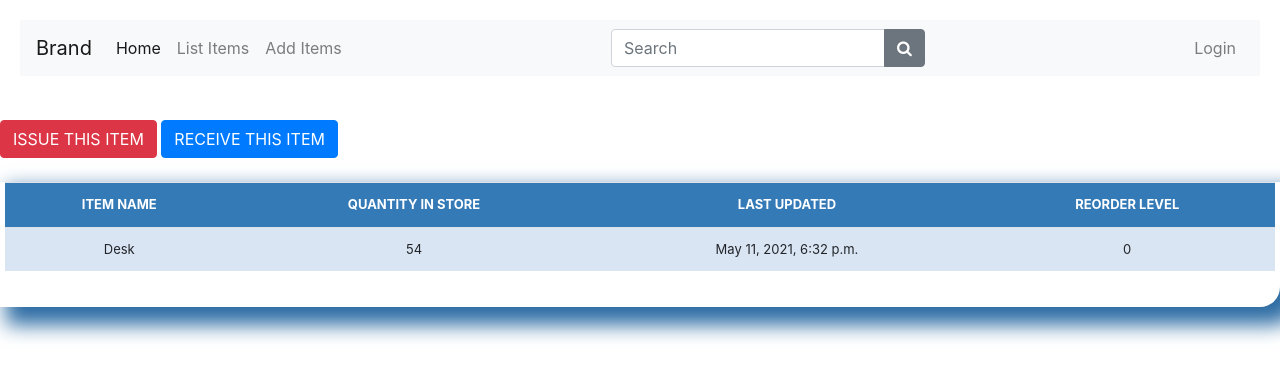
After one commit to Prakhar19999/E-Commerce_Inventory_Project, a Django app: page /stock_detail/3/ in a window 1280 px wide. The commit adds this page. Shown: the top 379 px of the page. Run offline with Django 3.2, Linux system fonts and the light colour scheme; data comes from the database, SQL or seed files in the repository; both versions use the stored data as it was after the commit; some libraries are stand-ins or nearby versions.

Commit message:
Implemented issue and receive notification

```diff
--- a/Inventry_Project/Inventry_Project/urls.py
+++ b/Inventry_Project/Inventry_Project/urls.py
@@ -24,4 +24,7 @@ urlpatterns = [
     path('add_items/', views.add_items, name='add_items'),
     path('update_items/<str:pk>/', views.update_items, name="update_items"),
     path('delete_items/<str:pk>/', views.delete_items, name="delete_items"),
+    path('stock_detail/<str:pk>/', views.stock_detail, name="stock_detail"),
+    path('issue_items/<str:pk>/', views.issue_items, name="issue_items"),
+    path('receive_items/<str:pk>/', views.receive_items, name="receive_items"),
 ]
--- a/Inventry_Project/stockmgmt/models.py
+++ b/Inventry_Project/stockmgmt/models.py
@@ -1,29 +1,30 @@
 from django.db import models
 
 category_choice = (
-		('Furniture', 'Furniture'),
-		('IT Equipment', 'IT Equipment'),
-		('Phone', 'Phone'),
-	)
+        ('Furniture', 'Furniture'),
+        ('IT Equipment', 'IT Equipment'),
+        ('Phone', 'Phone'),
+    )
 
 class Category(models.Model):
-	name = models.CharField(max_length=50, blank=True, null=True)
-	def __str__(self):
-		return self.name
+    name = models.CharField(max_length=50, blank=True, null=True)
+    def __str__(self):
+        return self.name
 
 class Stock(models.Model):
-	category = models.ForeignKey(Category, on_delete=models.CASCADE,blank=True)
-	item_name = models.CharField(max_length=50, blank=True, null=True)
-	quantity = models.IntegerField(default='0', blank=True, null=True)
-	receive_quantity = models.IntegerField(default='0', blank=True, null=True)
-	receive_by = models.CharField(max_length=50, blank=True, null=True)
-	issue_quantity = models.IntegerField(default='0', blank=True, null=True)
-	issue_by = models.CharField(max_length=50, blank=True, null=True)
-	issue_to = models.CharField(max_length=50, blank=True, null=True)
-	phone_number = models.CharField(max_length=50, blank=True, null=True)
-	created_by = models.CharField(max_length=50, blank=True, null=True)
-	reorder_level = models.IntegerField(default='0', blank=True, null=True)
-	last_updated = models.DateTimeField(auto_now_add=False, auto_now=True)
+    category = models.ForeignKey(Category, on_delete=models.CASCADE,blank=True)
+    item_name = models.CharField(max_length=50, blank=True, null=True)
+    quantity = models.IntegerField(default='0', blank=True, null=True)
+    receive_quantity = models.IntegerField(default='0', blank=True, null=True)
+    receive_by = models.CharField(max_length=50, blank=True, null=True)
+    issue_quantity = models.IntegerField(default='0', blank=True, null=True)
+    issue_by = models.CharField(max_length=50, blank=True, null=True)
+    issue_to = models.CharField(max_length=50, blank=True, null=True)
+    phone_number = models.CharField(max_length=50, blank=True, null=True)
+    created_by = models.CharField(max_length=50, blank=True, null=True)
+    reorder_level = models.IntegerField(default='0', blank=True, null=True)
+    last_updated = models.DateTimeField(auto_now_add=False, auto_now=True)
+    timestamp = models.DateTimeField(auto_now_add=True,auto_now=False)
 
-	def __str__(self):
-		return self.item_name+' '+str(self.quantity)
+    def __str__(self):
+        return self.item_name+' '+str(self.quantity)
--- a/Inventry_Project/stockmgmt/templates/list_item.html
+++ b/Inventry_Project/stockmgmt/templates/list_item.html
@@ -28,6 +28,8 @@
 				<th>CATEGORY</th>
 				<th>Item NAME</th>
 				<th>QUANTITY in the Stock</th>
+				<th>Time Stamp</th>
+				<th>Last Updated</th>
 				<th>Delete Item</th>
 				</tr>
 			</thead>
@@ -37,7 +39,9 @@
 					<td>{{forloop.counter}}</td>
 					<td>{{instance.category}}</td>
 					<td><a href="{% url 'update_items' instance.id %}">{{instance.item_name}}</a></td>
-					<td>{{instance.quantity}}</td>
+					<td><a href="{% url 'stock_detail' instance.id %}">{{instance.quantity}}</a></td>
+					<td>{{instance.timestamp}}</td>
+					<td>{{instance.last_updated}}</td>
 					<td><a href="{% url 'delete_items' instance.id %}"><button type="button" class="btn btn-danger">Delete</button></a></td>
 				</tr>
 				{% endfor %}
--- /dev/null
+++ b/Inventry_Project/stockmgmt/templates/stock_detail.html
@@ -0,0 +1,24 @@
+{% extends "home.html" %}
+{% load crispy_forms_tags %}
+{%load static%}
+{%block content %}
+<a href="{% url 'issue_items' queryset.id %}"><div class='btn btn-danger'>ISSUE THIS ITEM</div></a>
+<a href="{% url 'receive_items' queryset.id %}"><div class='btn btn-primary'>RECEIVE THIS ITEM</div></a>
+        <br><br>
+        <div class="display_table">
+          <table class='table'>
+                  <tr>
+                    <th>ITEM NAME</th>
+                    <th>QUANTITY IN STORE</th>
+                    <th>LAST UPDATED</th>
+                    <th>REORDER LEVEL</th>
+                  </tr>
+                  <tr>
+                    <td>{{queryset.item_name}}</td>
+                    <td>{{queryset.quantity}}</td>
+                    <td>{{queryset.last_updated}}</td>
+                    <td>{{queryset.reorder_level}}</td>
+                  </tr>
+          </table>
+        </div>
+{%endblock%}
--- a/Inventry_Project/stockmgmt/views.py
+++ b/Inventry_Project/stockmgmt/views.py
@@ -79,3 +79,53 @@ def delete_items(request, pk):
         queryset.delete()
         return redirect('/list_item')
     return render(request, 'delete_items.html')
+
+def stock_detail(request, pk):
+	queryset = Stock.objects.get(id=pk)
+	context = {
+		"title": queryset.item_name,
+		"queryset": queryset,
+	}
+	return render(request, "stock_detail.html", context)
+
+def issue_items(request, pk):
+	queryset = Stock.objects.get(id=pk)
+	form = IssueForm(request.POST or None, instance=queryset)
+	if form.is_valid():
+		instance = form.save(commit=False)
+		instance.quantity -= instance.issue_quantity
+		instance.issue_by = str(request.user)
+		messages.success(request, "Issued SUCCESSFULLY. " + str(instance.quantity) + " " + str(instance.item_name) + "s now left in Store")
+		instance.save()
+
+		return redirect('/stock_detail/'+str(instance.id))
+		# return HttpResponseRedirect(instance.get_absolute_url())
+
+	context = {
+		"title": 'Issue ' + str(queryset.item_name),
+		"queryset": queryset,
+		"form": form,
+		"username": 'Issue By: ' + str(request.user),
+	}
+	return render(request, "add_item.html", context)
+
+
+
+def receive_items(request, pk):
+	queryset = Stock.objects.get(id=pk)
+	form = ReceiveForm(request.POST or None, instance=queryset)
+	if form.is_valid():
+		instance = form.save(commit=False)
+		instance.quantity += instance.receive_quantity
+		instance.save()
+		messages.success(request, "Received SUCCESSFULLY. " + str(instance.quantity) + " " + str(instance.item_name)+"s now in Store")
+
+		return redirect('/stock_detail/'+str(instance.id))
+		# return HttpResponseRedirect(instance.get_absolute_url())
+	context = {
+			"title": 'Reaceive ' + str(queryset.item_name),
+			"instance": queryset,
+			"form": form,
+			"username": 'Receive By: ' + str(request.user),
+		}
+	return render(request, "add_item.html", context)
```
Also changed, not shown: Inventry_Project/stockmgmt/forms.py (+11 -0 lines), Inventry_Project/db.sqlite3, Inventry_Project/stockmgmt/migrations/0005_stock_timestamp.py (added).
